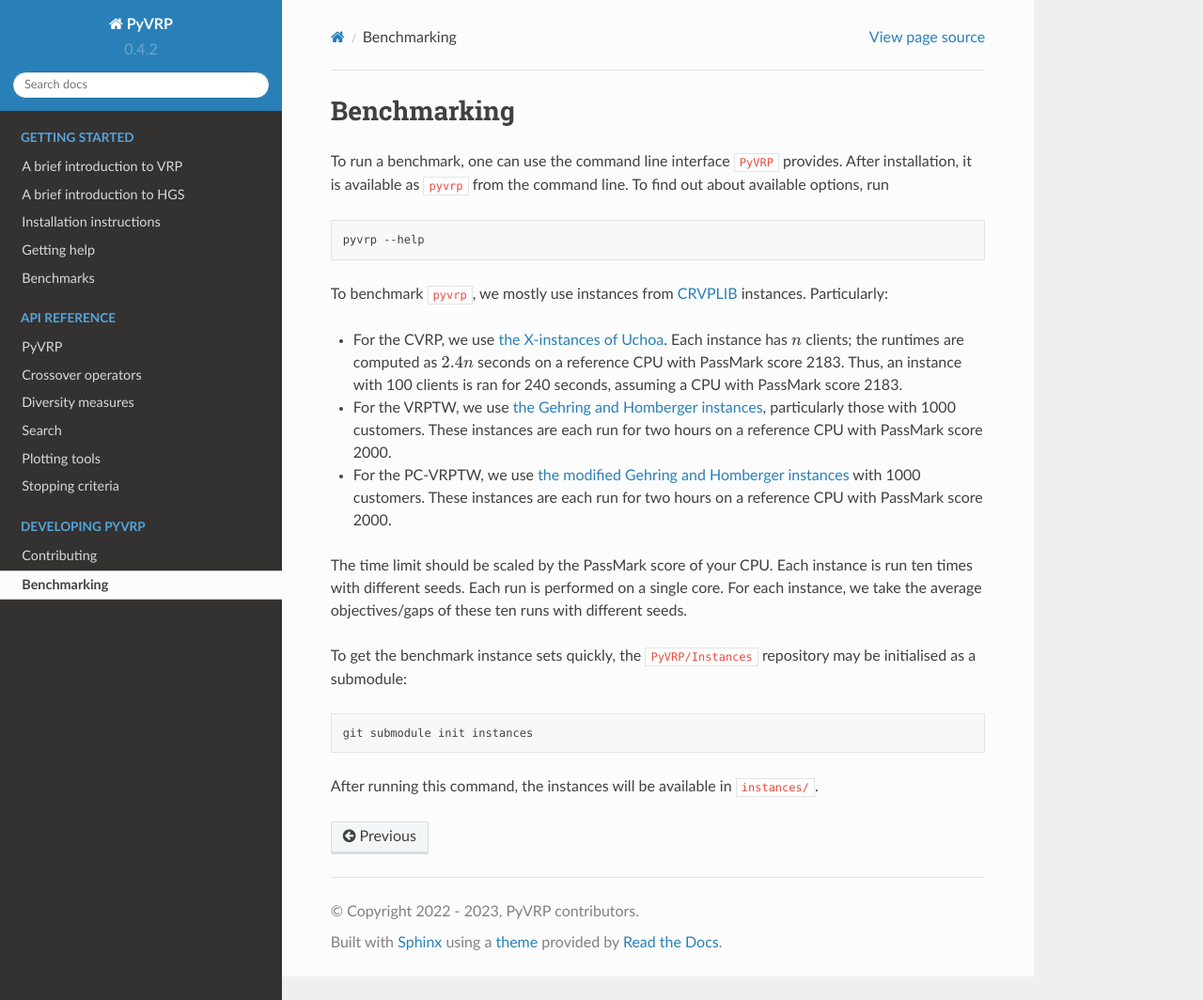
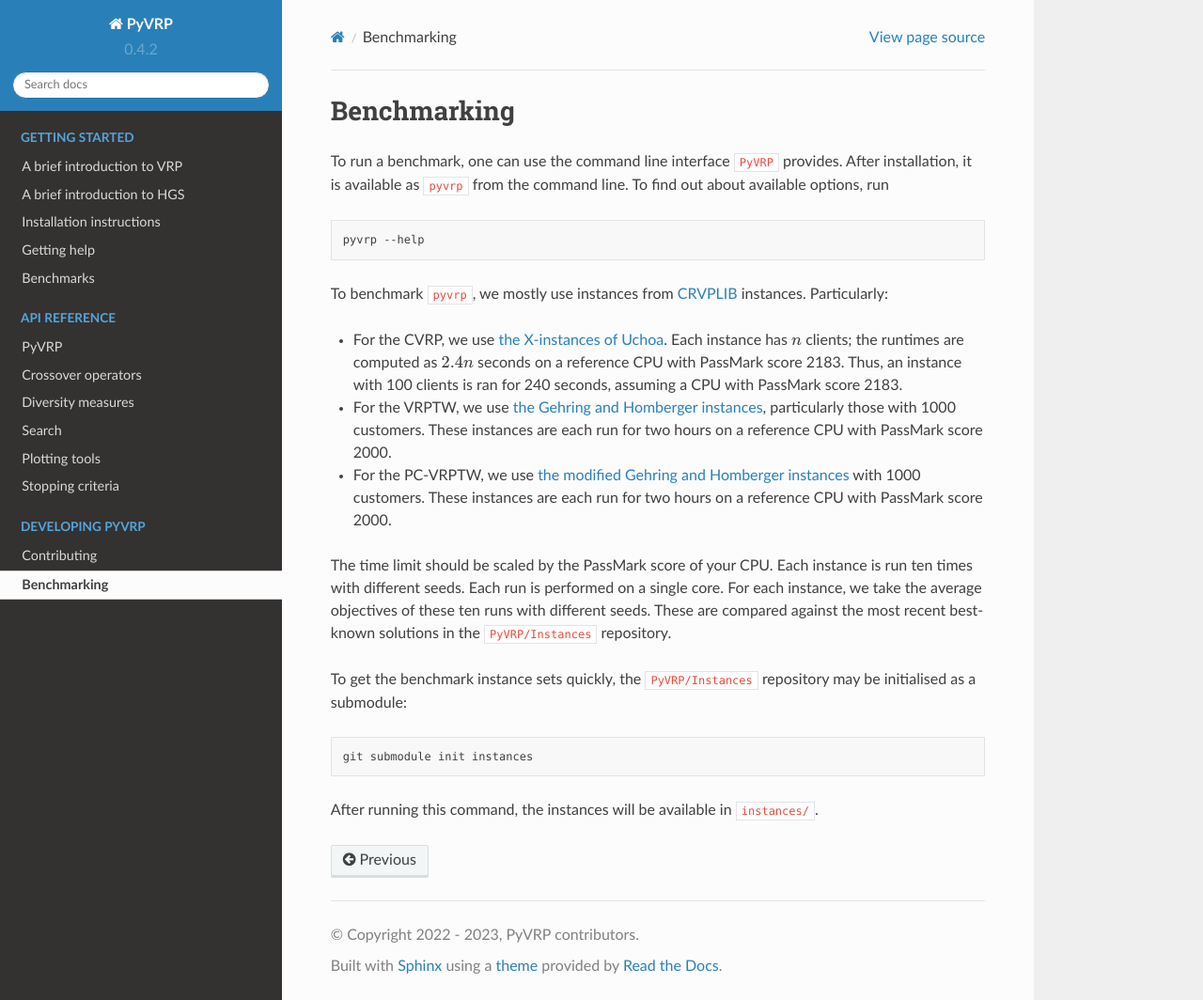
Before and after one commit to PyVRP/PyVRP, a Sphinx documentation site: the page built from docs/source/dev/benchmarking.rst, in a window 1280 px wide and 1064 px high. Shown: the whole window at 94% size. Built offline with Sphinx 7.4.7 and the Read the Docs theme 2.0.0, drawn with Linux system fonts in a browser that asks for light colours; pages that are not in the unit, such as notebooks, are missing from menus.

Commit message:
Add some text about BKS being most recent

```diff
--- a/docs/source/dev/benchmarking.rst
+++ b/docs/source/dev/benchmarking.rst
@@ -25,7 +25,8 @@ Particularly:
 The time limit should be scaled by the PassMark score of your CPU.
 Each instance is run ten times with different seeds.
 Each run is performed on a single core.
-For each instance, we take the average objectives/gaps of these ten runs with different seeds.
+For each instance, we take the average objectives of these ten runs with different seeds.
+These are compared against the most recent best-known solutions in the ``PyVRP/Instances`` repository.
 
 To get the benchmark instance sets quickly, the ``PyVRP/Instances`` repository may be initialised as a submodule:
 
--- a/docs/source/setup/benchmarks.rst
+++ b/docs/source/setup/benchmarks.rst
@@ -6,7 +6,8 @@ See the :doc:`benchmarking instructions <../dev/benchmarking>` for how these ben
 
 PyVRP
 -----
-The table below contains the benchmark results obtained by each new significant version of PyVRP. The reported values represent the average gaps to the best-known solutions over ten seeds.
+The table below contains the benchmark results obtained by each new significant version of PyVRP.
+The reported values represent the gap with respect to the most recent best-known solutions at the time of the benchmark, averaged over ten seeds.
 The configuration files used for benchmarking are `configs/cvrp.toml` (for CVRP) and `configs/vrptw.toml` (for VRPTW and PC-VRPTW).
 
 .. list-table::
```
